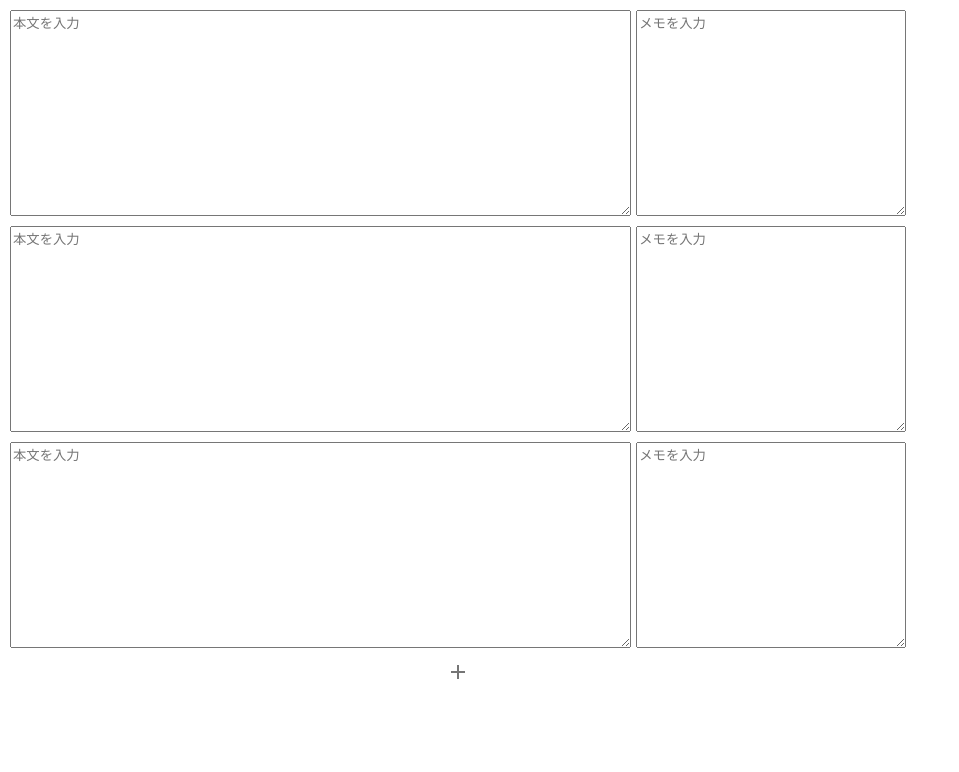
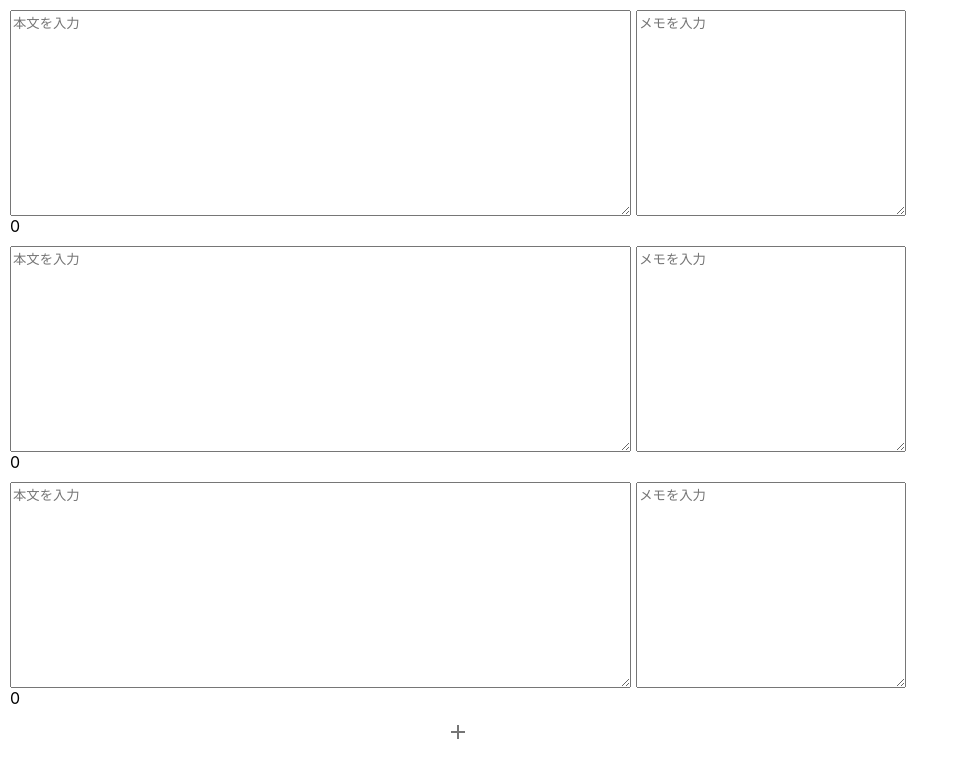
Before and after one commit to tkawabat/scenario_tool, a React (Create React App) app: page / in a window 1280 px wide. Shown: the top 772 px of the page, without its empty margins (0-959 px from the left). Built offline with nearby package versions, Linux system fonts and the light colour scheme.

Commit message:
reduxでテキストカウント

```diff
--- a/src/App.tsx
+++ b/src/App.tsx
@@ -1,12 +1,11 @@
 import React from 'react';
 import logo from './logo.svg';
-import { Counter } from './features/counter/Counter';
 import './App.css';
 import styled from 'styled-components';
+import { IconButton } from '@material-ui/core';
+import { Add } from '@material-ui/icons';
 
 import Paragraph from './view/l2/Paragraph';
-import { IconButton } from '@material-ui/core';
-import { Add } from '@material-ui/icons';
 
 const App = () => {
     const Main = styled.div`
--- a/src/index.tsx
+++ b/src/index.tsx
@@ -2,7 +2,7 @@ import React from 'react';
 import ReactDOM from 'react-dom';
 import './index.css';
 import App from './App';
-import { store } from './app/store';
+import { store } from './store';
 import { Provider } from 'react-redux';
 import * as serviceWorker from './serviceWorker';
 
--- /dev/null
+++ b/src/store/ParagraphSlice.ts
@@ -0,0 +1,24 @@
+import { createSlice, PayloadAction } from '@reduxjs/toolkit';
+
+
+interface ParagraphState {
+    text: string;
+    memo: string;
+}
+
+const initialState: ParagraphState = {
+    text: "",
+    memo: "",
+}
+
+const slice = createSlice({
+    name: "paragraph",
+    initialState,
+    reducers: {
+        changeText: (state, action: PayloadAction<string>) => {
+            state.text = action.payload;
+        },
+    }
+});
+
+export default slice;
--- /dev/null
+++ b/src/store/index.ts
@@ -0,0 +1,16 @@
+import { combineReducers, configureStore, ThunkAction, Action } from '@reduxjs/toolkit';
+import rootReducer from './rootReducer';
+
+export const store = configureStore({
+    reducer: rootReducer
+});
+
+export type AppDispatch = typeof store.dispatch;
+
+// export type RootState = ReturnType<typeof store.getState>;
+// export type AppThunk<ReturnType = void> = ThunkAction<
+//     ReturnType,
+//     RootState,
+//     unknown,
+//     Action<string>
+// >;
--- /dev/null
+++ b/src/store/rootReducer.ts
@@ -0,0 +1,11 @@
+import { combineReducers } from '@reduxjs/toolkit'
+
+import ParagraphSlice from './ParagraphSlice';
+
+const rootReducer = combineReducers({
+    paragraph: ParagraphSlice.reducer
+})
+
+export type RootState = ReturnType<typeof rootReducer>
+
+export default rootReducer;
--- a/src/view/l1/ScenarioArea.tsx
+++ b/src/view/l1/ScenarioArea.tsx
@@ -1,15 +1,25 @@
 import React from 'react';
+import { useState } from 'react';
+import { useDispatch, useSelector } from "react-redux";
 import styled from 'styled-components';
 
-const App = () => {
-    const Area = styled.textarea`
+import ParagraphSlice from '../../store/ParagraphSlice';
+
+const Area = styled.textarea`
         width: 70%;
         height: 200px;
         margin-top: 10px;
-    `;
+`;
+
+const App = () => {
+    // const text = useSelector(state => state)
+    const dispatch = useDispatch();
 
     return (
-        <Area placeholder="本文を入力"></Area>
+        <Area
+            placeholder="本文を入力"
+            onChange={(e) => dispatch(ParagraphSlice.actions.changeText(e.target.value))}
+        />
     );
 };
 
--- /dev/null
+++ b/src/view/l1/ScenarioAreaCount.tsx
@@ -0,0 +1,24 @@
+import React, { useState } from 'react';
+import { useDispatch, useSelector } from "react-redux";
+import styled from 'styled-components';
+
+import { RootState } from '../../store/rootReducer';
+
+import ParagraphSlice from '../../store/ParagraphSlice';
+
+const Main = styled.div`
+
+`;
+
+const App = () => {
+    const text = useSelector((state: RootState) => state.paragraph.text);
+    const dispatch = useDispatch();
+
+    return (
+        <Main>
+            {text.length}
+        </Main>
+    );
+};
+
+export default App;
--- a/src/view/l2/Paragraph.tsx
+++ b/src/view/l2/Paragraph.tsx
@@ -2,18 +2,28 @@ import React from 'react';
 import styled from 'styled-components';
 
 import ScenarioArea from '../l1/ScenarioArea';
+import ScenarioAreaCount from '../l1/ScenarioAreaCount';
 import MemoArea from '../l1/MemoArea';
 
 const App = () => {
+    const Root = styled.div``;
     const Main = styled.div`
         display: flex;
     `;
+    const Footer = styled.div`
+    display: flex;
+`;
 
     return (
-        <Main>
-            <ScenarioArea />
-            <MemoArea />
-        </Main>
+        <Root>
+            <Main>
+                <ScenarioArea />
+                <MemoArea />
+            </Main>
+            <Footer>
+                <ScenarioAreaCount />
+            </Footer>
+        </Root>
     );
 };
 
```
